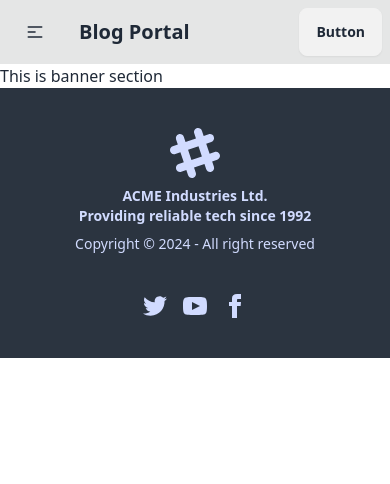
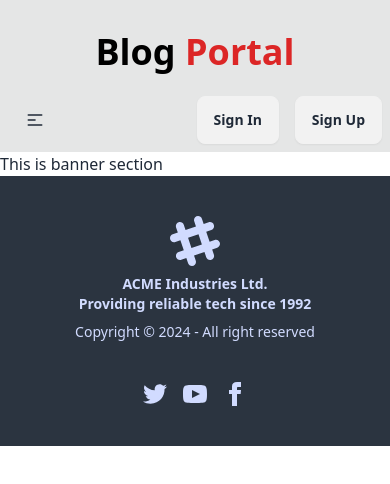
Before and after one commit to tanvir244/blog-portal-client, a React (Vite) app: page / in a window 390 px wide. Shown: the top 484 px of the page. Built offline with nearby package versions, Linux system fonts and the light colour scheme.

Commit message:
Navbar complete with responsive design

```diff
--- a/src/pages/Shared/Navbar/Navbar.jsx
+++ b/src/pages/Shared/Navbar/Navbar.jsx
@@ -11,6 +11,9 @@ const Navbar = () => {
 
     return (
         <div className="bg-base-300">
+            <div className="text-center pt-8 pb-4">
+                <a href="/" className="text-black text-4xl md:text-5xl font-bold">Blog <span className="text-red-600">Portal</span></a>
+            </div>
             <div className="navbar max-w-6xl mx-auto">
                 <div className="navbar-start">
                     <div className="dropdown">
@@ -21,15 +24,16 @@ const Navbar = () => {
                             {navLinks}
                         </ul>
                     </div>
-                    <a className="btn btn-ghost text-xl">Blog Portal</a>
+                    {/* <a className="text-black text-2xl font-bold">Blog <span className="text-red-600">Portal</span></a> */}
                 </div>
                 <div className="navbar-center hidden lg:flex">
                     <ul className="menu menu-horizontal px-1">
                         {navLinks}
                     </ul>
                 </div>
-                <div className="navbar-end">
-                    <a className="btn">Button</a>
+                <div className="navbar-end gap-4">
+                    <a className="btn font-bold">Sign In</a>
+                    <a className="btn font-bold">Sign Up</a>
                 </div>
             </div>
         </div>
```
